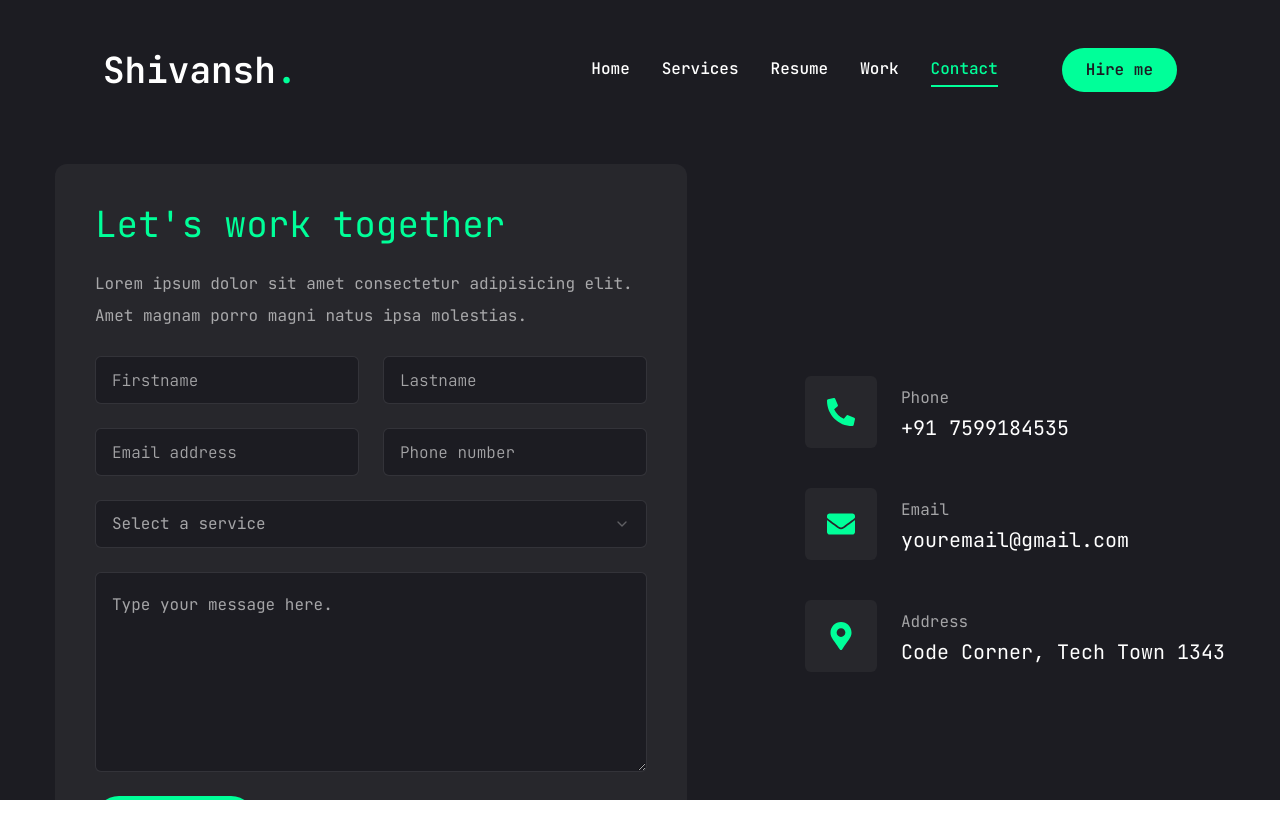
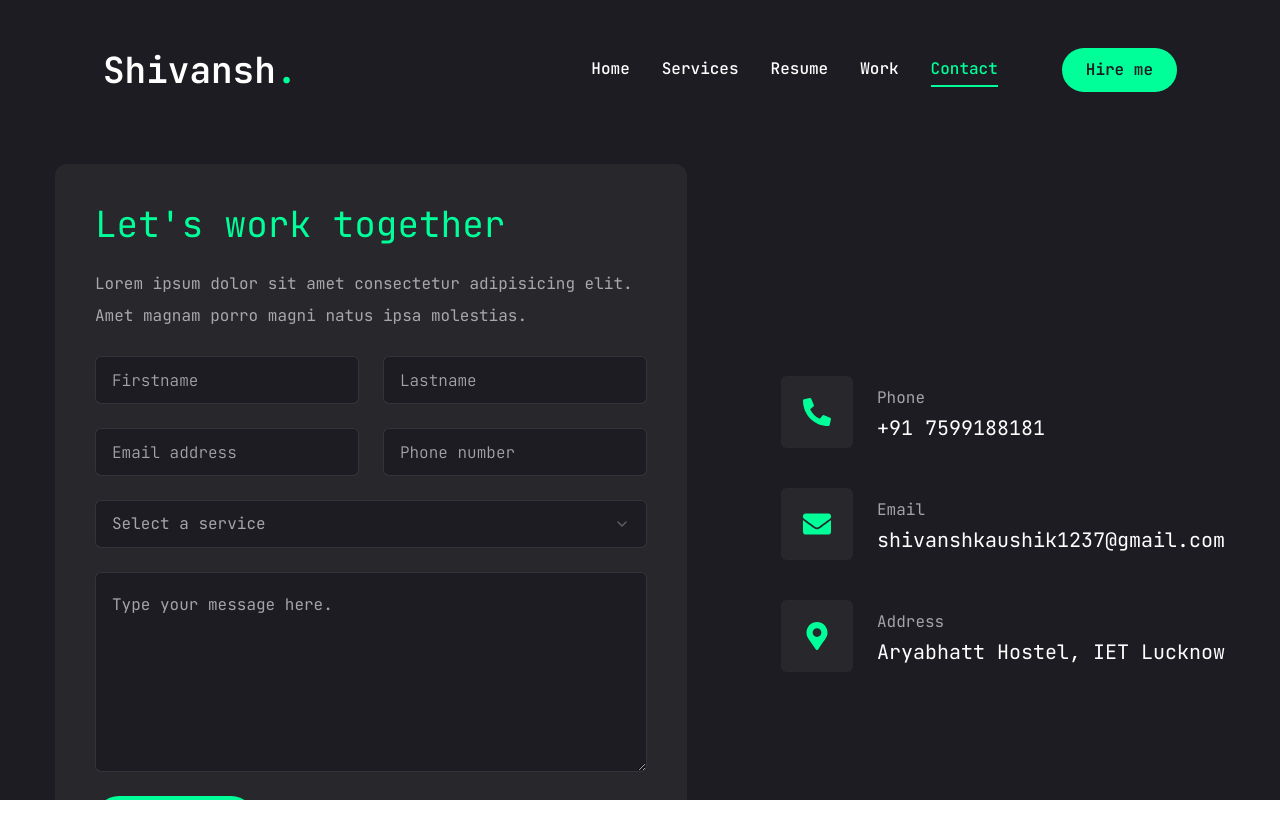
Before and after one commit to ShivanshKaushik007/Shivansh, a Next.js app: page /contact in a window 1280 px wide. Shown: the top 838 px of the page. Built offline with nearby package versions, Linux system fonts and the light colour scheme.

Commit message:
contact details updated

```diff
--- a/app/contact/page.jsx
+++ b/app/contact/page.jsx
@@ -21,17 +21,17 @@ const info = [
   {
     icon: <FaPhoneAlt />,
     title: "Phone",
-    description: "+91 7599184535",
+    description: "+91 7599188181",
   },
   {
     icon: <FaEnvelope />,
     title: "Email",
-    description: "youremail@gmail.com",
+    description: "shivanshkaushik1237@gmail.com",
   },
   {
     icon: <FaMapMarkerAlt />,
     title: "Address",
-    description: "Code Corner, Tech Town 1343",
+    description: "Aryabhatt Hostel, IET Lucknow",
   },
 ];
 import { motion } from "framer-motion";
```
